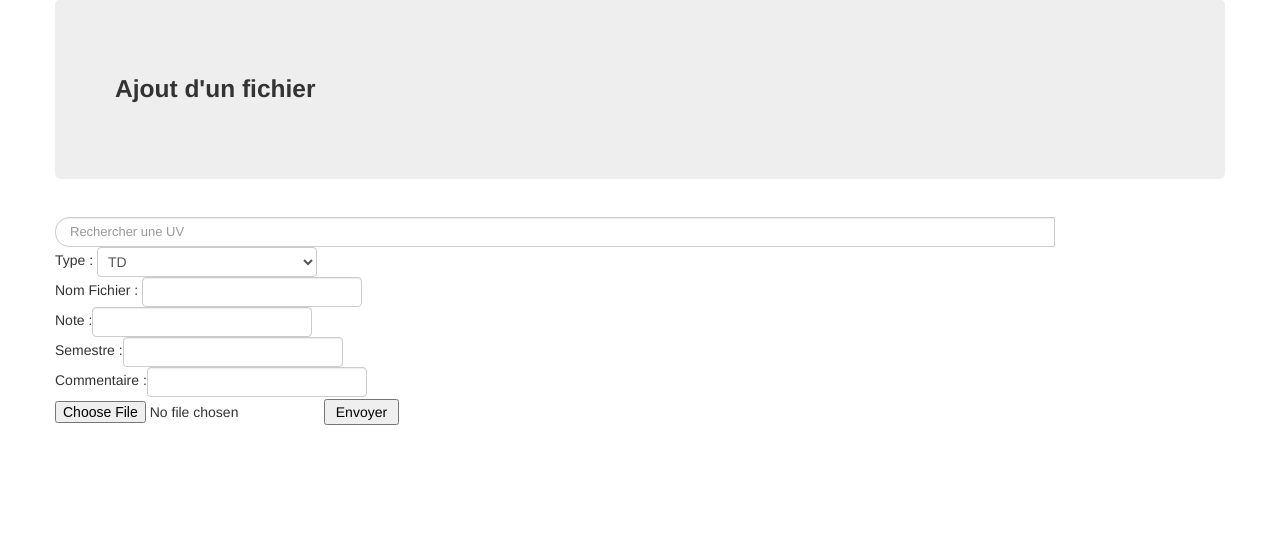
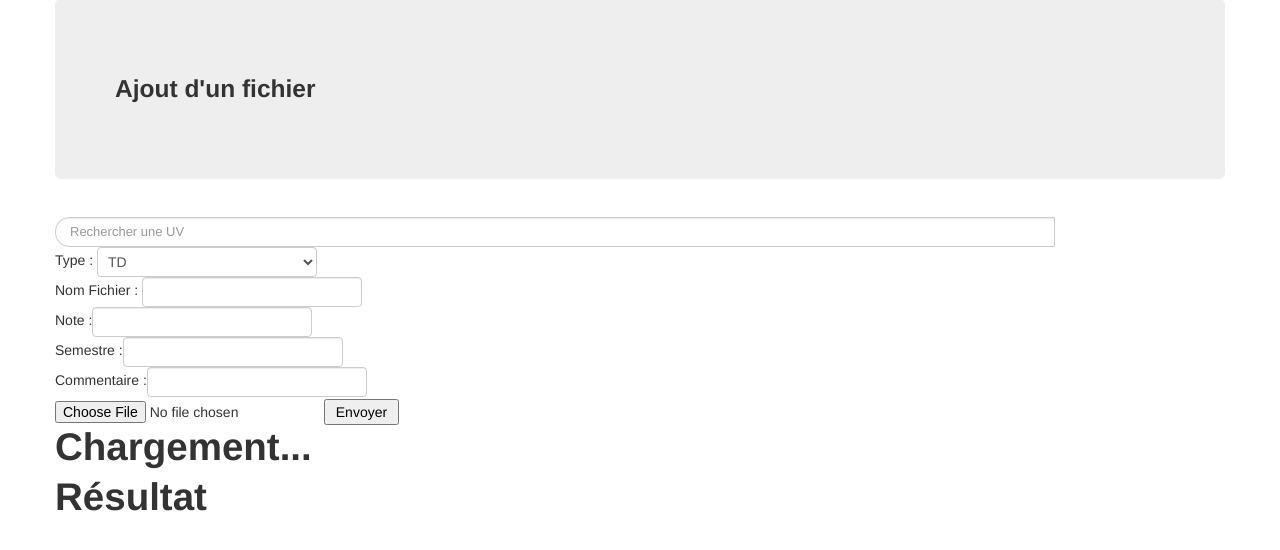
Before and after one commit to hackathonUTC/shwet, a PHP site: page /ajout.php in a window 1280 px wide. Shown: the part 121-671 px from the top of the page. Run offline with PHP 8.4, Linux system fonts and the light colour scheme; the visitor is signed in with stand-in values (Sample User, id 1); some libraries are stand-ins or nearby versions.

Commit message:
Update ajout.php

```diff
--- a/ajout.php
+++ b/ajout.php
@@ -33,6 +33,16 @@ include 'header.php';
 
 
         </form>
+        <div id="uploadProgress">
+	<h1>Chargement...</h1>
+	<div id="uploadProgressBar" class="progressBar"><span style="width: 0%"></span></div>
+	<p id="uploadProgressPercent"></p>
+</div><!--uploadProgress-->
+
+<div id="uploadResult">
+	<h1>Résultat</h1>
+	<div></div>
+</div><!--uploadResult-->
 
 	</div>
 </div>
```
